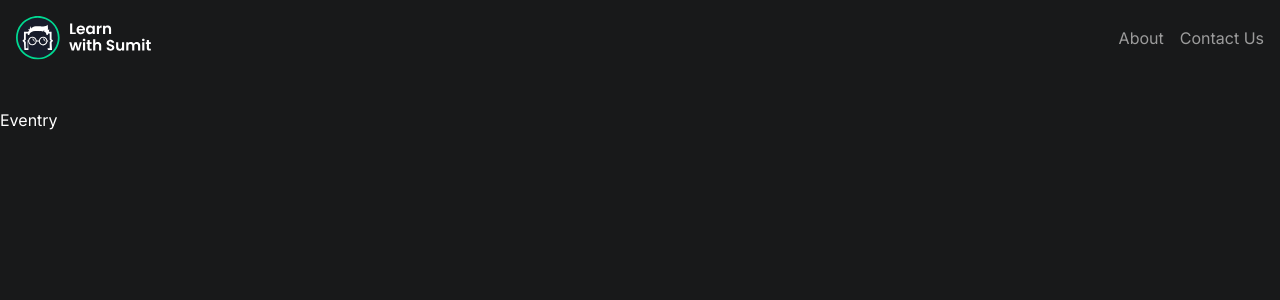
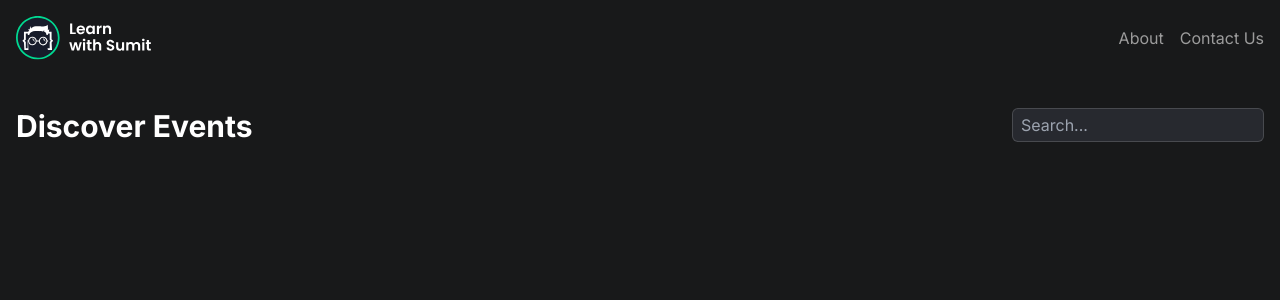
Before and after one commit to jubayer608/eventry-nextjs, a Next.js app: page / in a window 1280 px wide. Shown: the top 300 px of the page. Built offline with nearby package versions, Linux system fonts and the light colour scheme.

Commit message:
added header on the landing page

```diff
--- a/app/page.js
+++ b/app/page.js
@@ -1,9 +1,10 @@
+import Header from "@/components/landing/Header";
 import Image from "next/image";
 
 export default function Home() {
   return (
-    <div>
-      <h1>Eventry</h1>
-    </div>
+     <section class="container">
+       <Header></Header>
+     </section>
   );
 }
--- /dev/null
+++ b/components/landing/Header.jsx
@@ -0,0 +1,19 @@
+import React from "react";
+
+const Header = () => {
+  return (
+    <div className="flex justify-between">
+      <h1 className="font-bold text-3xl">Discover Events</h1>
+
+      <div>
+        <input
+          type="text"
+          placeholder="Search..."
+          className="bg-[#27292F] border border-[#CCCCCC]/20 py-1 px-2 rounded-md"
+        />
+      </div>
+    </div>
+  );
+};
+
+export default Header;
```
